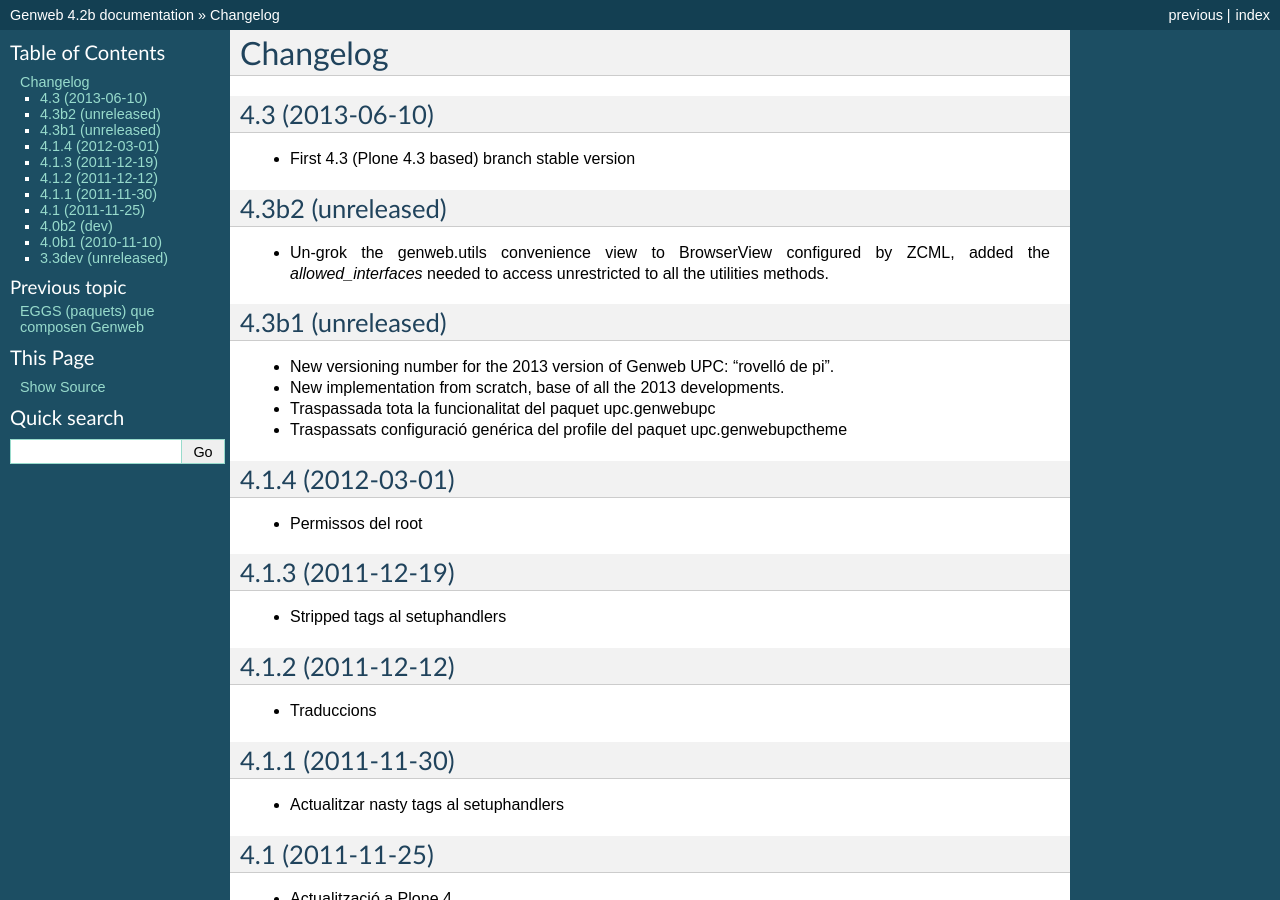
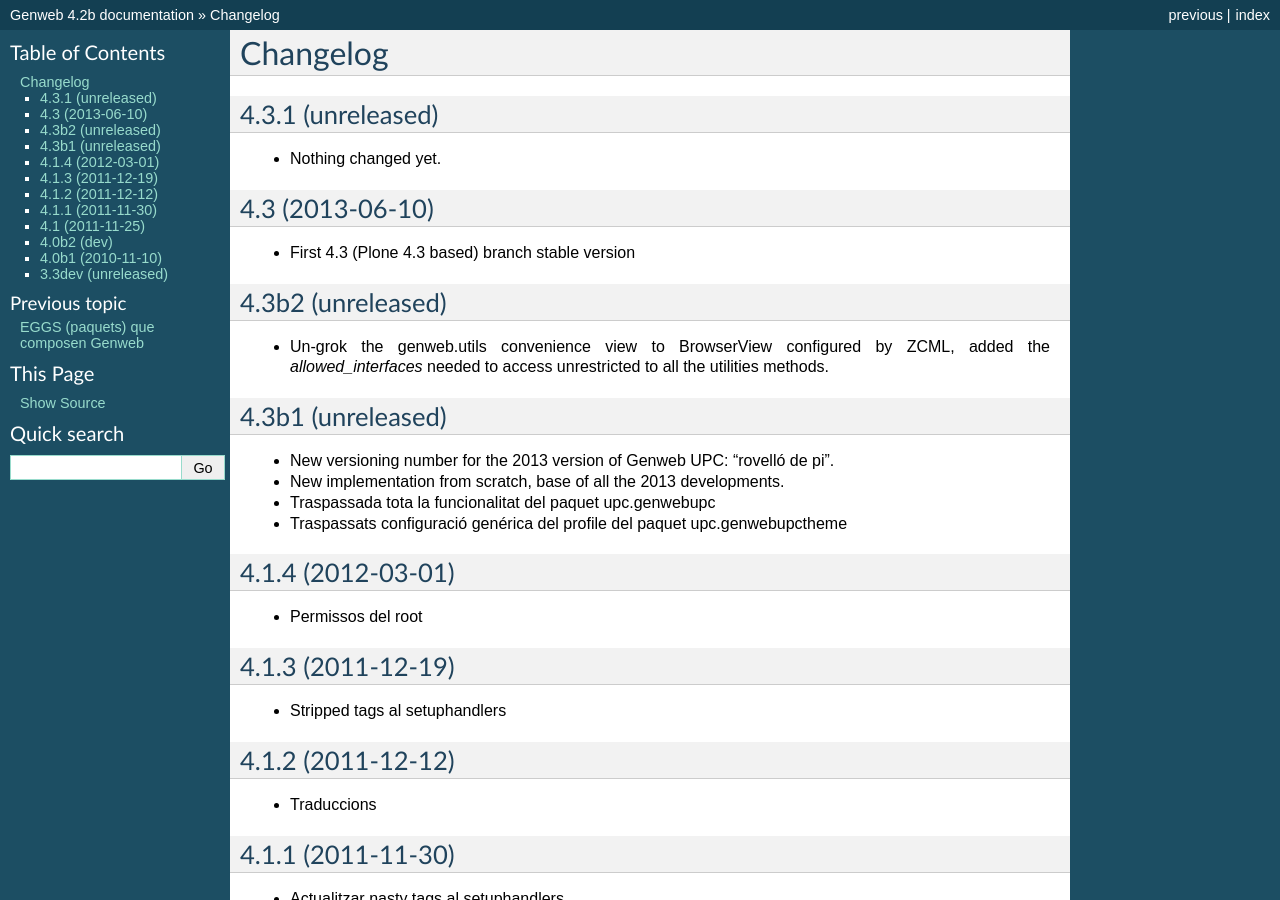
Before and after one commit to UPCnet/genweb.core, a Sphinx documentation site: the page built from docs/HISTORY.rst, in a window 1280 px wide and 900 px high. Built offline with Sphinx 7.4.7, drawn with Linux system fonts in a browser that asks for light colours.

Commit message:
Back to development: 4.3.1

```diff
--- a/docs/HISTORY.rst
+++ b/docs/HISTORY.rst
@@ -1,5 +1,11 @@
 Changelog
 =========
+
+4.3.1 (unreleased)
+------------------
+
+- Nothing changed yet.
+
 
 4.3 (2013-06-10)
 ----------------
--- a/setup.py
+++ b/setup.py
@@ -1,7 +1,7 @@
 from setuptools import setup, find_packages
 import os
 
-version = '4.3'
+version = '4.3.1.dev0'
 
 README = open("README.rst").read()
 HISTORY = open(os.path.join("docs", "HISTORY.rst")).read()
```
